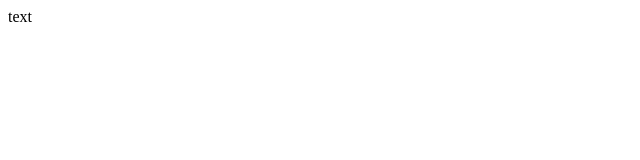
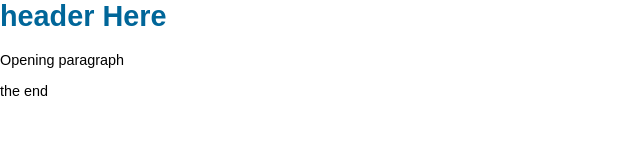
Before and after one commit to abrubake/hello-world, a plain HTML site: page index.html in a window 1280 px wide. Shown: the whole page, without its empty margins (0-640 px from the left). Drawn offline with Linux system fonts and the light colour scheme.

Commit message:
Update index.html

```diff
--- a/index.html
+++ b/index.html
@@ -1,5 +1,12 @@
 <html>
+<head>
+<meta http-equiv="Content-Type" content="text/html; charset=utf-8" />
+<title>SILS Downloads: oXygen XML Editor</title>
+<link rel="stylesheet" type="text/css" href="/css/style.css" />
+</head>
 <body>
-text
+  <h1> header Here </h1>
+  <p>Opening paragraph</p>
+  <footer> the end </footer>
 </body>
 </html>
```
